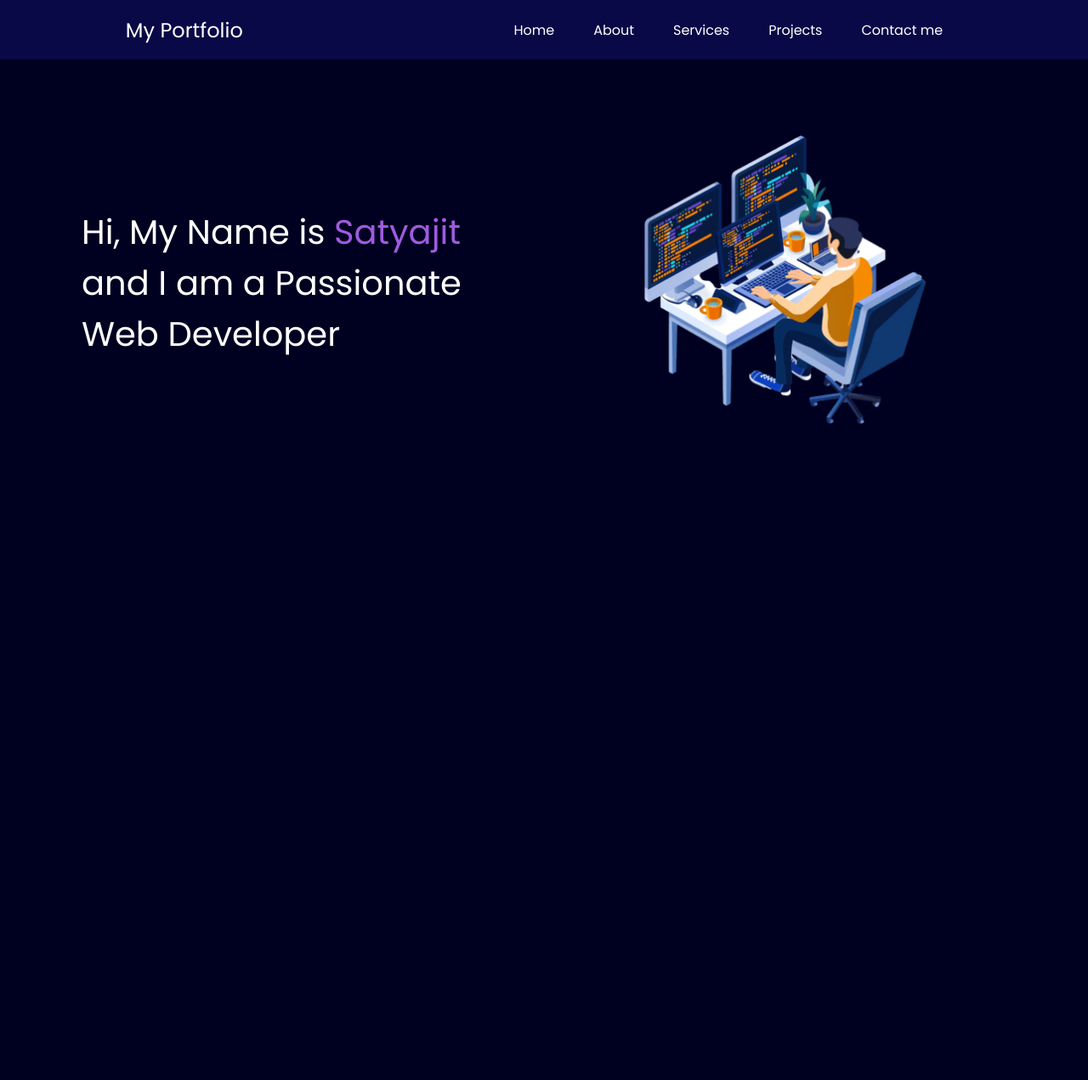
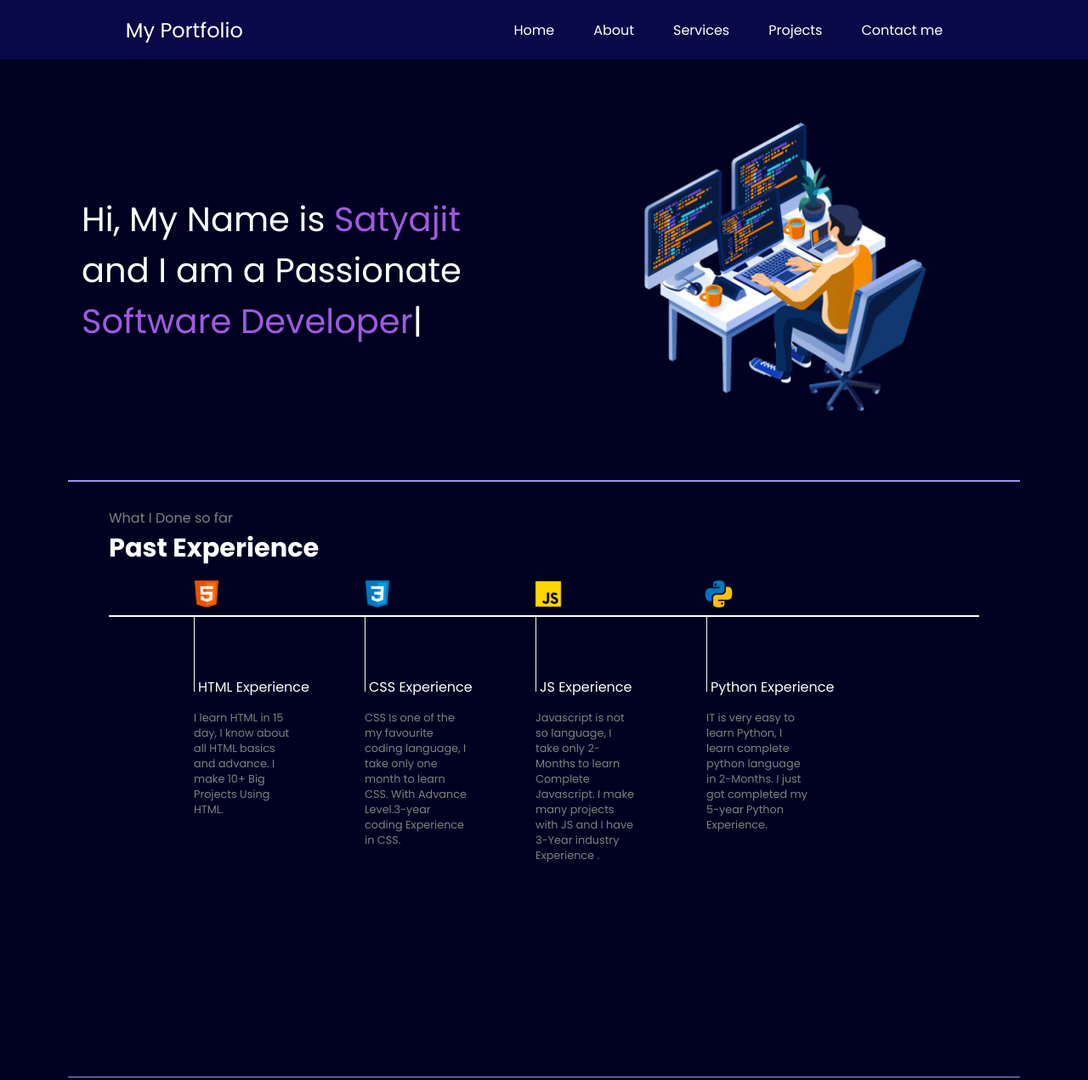
Before and after one commit to satyajit2252/Portfolio-website, a plain HTML site: page index.html in a window 1280 px wide. Shown: the whole page at 85% size. Before the commit the page ends 800 px from the top, so only its background shows below. Drawn offline with nearby package versions, Linux system fonts and the light colour scheme.

Commit message:
add section second and add images

```diff
--- a/index.html
+++ b/index.html
@@ -32,13 +32,60 @@
         <div class="left-section">
           Hi, My Name is <span class="purple">Satyajit</span>
           <div>and I am a Passionate</div>
-          <div>Web Developer</div>
+          <span id="element"></span>
         </div>
         <div class="right-section">
           <img src="bg.png" />
         </div>
       </section>
+      <hr />
+      <section class="second-section">
+        <span class="gray">What I Done so far</span>
+        <h1>Past Experience</h1>
+        <div class="box">
+          <div class="vertical">
+            <img src="html.png" />
+            <div class="title">HTML Experience</div>
+            <div class="vertical-decs">
+              I learn HTML in 15 day, I know about all HTML basics and advance.
+              I make 10+ Big Projects Using HTML.
+            </div>
+          </div>
+          <div class="vertical">
+            <img src="css.png" />
+            <div class="title">CSS Experience</div>
+            <div class="vertical-decs">
+             CSS Is one of the my favourite coding language, I take only one month to learn CSS.
+            With Advance Level.3-year coding Experience in CSS.
+            </div>
+          </div>
+          <div class="vertical">
+            <img src="js.png" />
+            <div class="title">JS Experience</div>
+            <div class="vertical-decs">
+              Javascript is not so language, I take only 2-Months to learn Complete Javascript.
+              I make many projects with JS and I have 3-Year industry Experience .
+            </div>
+          </div>
+          <div class="vertical">
+            <img src="python.png" />
+            <div class="title">Python Experience</div>
+            <div class="vertical-decs">
+              IT is very easy to learn Python, I learn complete python language in 2-Months.
+              I just got completed my 5-year Python Experience.
+            </div>
+          </div>
+        </div>
+      </section>
+      <hr />
     </main>
+    <script src="https://unpkg.com/typed.js@2.1.0/dist/typed.umd.js"></script>
+    <script>
+      var typed = new Typed("#element", {
+        strings: ["Web Developer", "App Developer", "Software Developer"],
+        typeSpeed: 50,
+      });
+    </script>
+    <script src="app.js"></script>
   </body>
-  <script src="app.js"></script>
 </html>
--- a/style.css
+++ b/style.css
@@ -46,7 +46,7 @@ nav ul li a:hover{
 .first-section {
   display: flex;
   justify-content: space-around;
-  margin: 80px 0;
+  margin: 65px 0;
   align-items: center;
 }
 
@@ -64,4 +64,65 @@ nav ul li a:hover{
 
 .purple {
   color: rgb(159, 91, 223);
+
 }
+
+.gray{
+  color: gray;
+}
+
+#element{
+  color: rgb(159, 91, 223);
+}
+
+main hr {
+  border: 0;
+  background: #9c97f1;
+  height: 1.2px;
+  margin: 30px 80px;
+}
+
+.second-section{
+  max-width: 80vw;
+  margin: auto;
+  height: 80vh;
+}
+
+.second-section h1{
+  font-size: 1.9rem;
+}
+
+.second-section .box{
+  background: white;
+  width: 80vw;
+  height: 2px;
+  margin: 56px 0;
+  display: flex;
+}
+
+.second-section .vertical{
+  background: white;
+  height: 90px;
+  width: 1px;
+  margin: 0 100px;
+}
+
+.vertical img{
+  width: 40px;
+  position: relative;
+  top: -45px;
+  left: -5px;
+}
+
+.vertical .title{
+  position: relative;
+  margin: 25px 0px 15px 5px;
+  width:150px;
+}
+
+.vertical .vertical-decs{
+  width: 120px;
+  font-size:0.8rem;
+  color: gray;
+
+}
```
Also changed, not shown: css.png (added), html.png (added), js.png (added), python.png (added).
